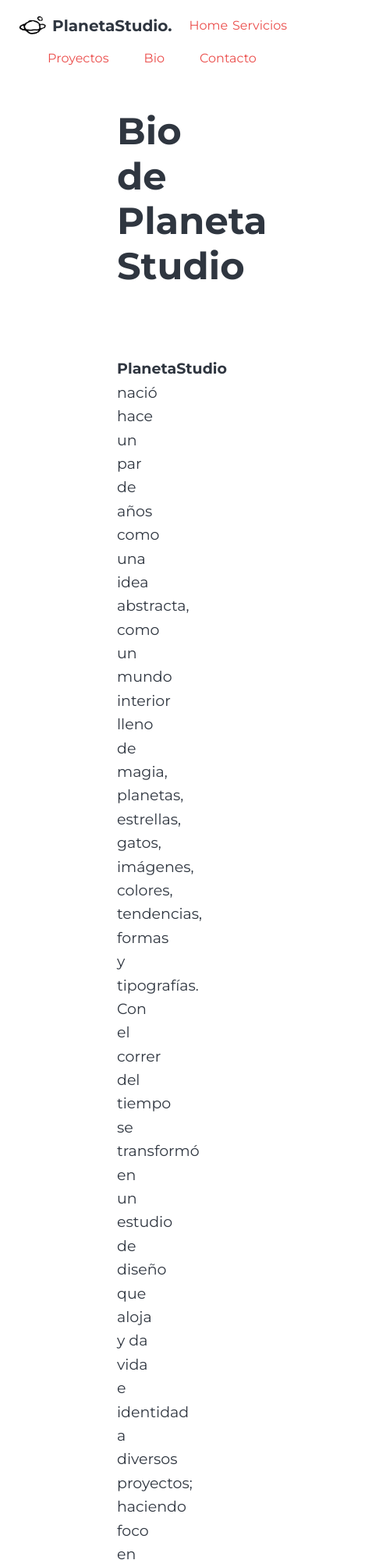
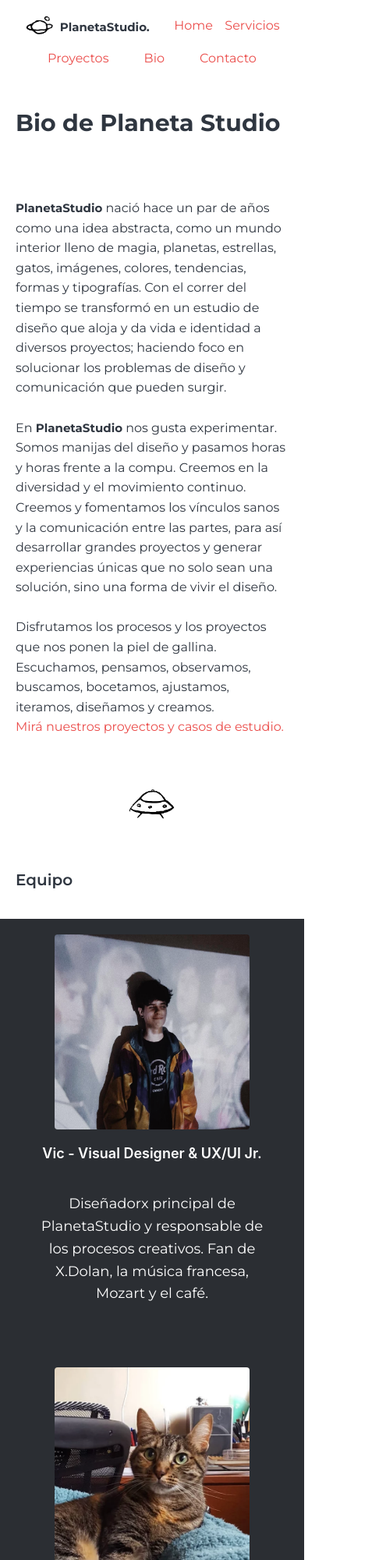
Before and after one commit to VicVe/planeta_studio_web, a website: page pages/bio.html in a window 390 px wide. Shown: the top 2000 px of the page at 78% size, 486 px wide, since content can reach past the window. Drawn offline with nearby package versions, Linux system fonts and the light colour scheme.

Commit message:
correccion de responsive en secciones

```diff
--- a/css/estilo.css
+++ b/css/estilo.css
@@ -34,6 +34,17 @@ h1{
     font-family: 'Montserrat', sans-serif;
     font-weight: 700;
     font-size: 3rem;
+    padding-right: 200px;
+    padding-left: 150px;
+    padding-bottom:40px;
+    padding-top: 40px;
+}
+
+h2{
+    color:#2f3640;
+    font-family: 'Montserrat', sans-serif;
+    font-weight: 600;
+    font-size: 2rem;
     padding-right: 200px;
     padding-left: 150px;
     padding-bottom:40px;
@@ -190,8 +201,34 @@ section article img{
     margin: 10px;
     flex-direction: column;
     justify-content: center;
+}
 
+/*MANIFIESTO HOME*/
+.manifiesto {
+    margin: 0px;
+    display: flex;
+    flex-wrap: wrap;
+}
+.manifiesto > div {
+        background-color: #ffffff;
+        width: 450px;
+        margin: 10px;
+        text-align: left;
+        line-height: 75px;
+        font-size: 30px;
+}
 
+.manifiesto h3 {
+    text-align: center;
+    font-weight: 600;
+    font-size: 25px;
+}
+
+.manifiesto p {
+    margin: 10px;
+    font-weight: 400;
+    font-size: 18px;
+    padding:20px;
 }
 
 
@@ -243,7 +280,7 @@ section article img{
 }
 
 .janguer{
-    background-image: url("../images/janguer.png");
+    background-image: url("../images/janguer1.png");
     flex-flow: column wrap;
     justify-content:space-around;
     text-decoration: none;
@@ -251,12 +288,12 @@ section article img{
     color: #2b2e33;
 }
 .milo{
-    background-image: url("../images/milo.png");
+    background-image: url("../images/milo1.png");
     flex-flow: column wrap;
     justify-content:space-around;
 }
 .logofolio{
-    background-image: url("../images/logofolio.png");
+    background-image: url("../images/logof1.png");
     flex-flow: column wrap;
     justify-content:space-around;
 }
@@ -279,23 +316,40 @@ div div a:hover {
 
 
 /*EQUIPO Y BIO*/
-.equipoFlex{
-    background-color: #2b2e33;
-    padding: 20px;
+/*EQUIPO Y BIO*/
+.equipo {
+    margin: 0px;
     display: flex;
     flex-wrap: wrap;
-    grid-row-gap: 20px;
-    background-color: #2b2e33;
-    height: 50%;
 }
-.cardEquipo{
-    width: 50%;
-    height: 50%;
-    display: flex;
-    flex-wrap: wrap;
-    flex-direction: column;
-    align-items: center;
+.equipo > div {
+        background-color: #2b2e33;
+        width: 50%;
+        margin: 0px;
+        text-align: center;
+        line-height: 75px;
+        font-size: 30px;
+        align-items: center;
+        padding-top: 20px;
+        padding-bottom: 20px;
 }
+
+.equipo h3 {
+    color: #ffffff;
+    text-align: center;
+    font-weight: 600;
+    font-size: 18px;
+    padding-top: 20px;
+}
+
+.equipo p {
+    color: #ffffff;
+    margin: 10px;
+    font-weight: 400;
+    font-size: 18px;
+    padding:30px;
+}
+
 .imagen{
     width: 250px;
     height: 250px;
@@ -303,40 +357,10 @@ div div a:hover {
     flex-direction: column;
     justify-content: center;
 }
-.titulo{
-    color:#d1d1d1;
-    font-family:'Montserrat', sans-serif;
-    font-size:medium;
-    font-weight:600;
-    text-align: justify;
-    padding-top: 20px;
-    flex-direction: column;
-    justify-content: center;
-}
-.resumen{
-    height: 150px;
-    padding-top: 50px;
-    padding-bottom: 50px;
-    color:#d1d1d1;
-    font-family:'Montserrat', sans-serif;
-    font-size:medium;
-    text-align: left;
-    margin:auto;
-    flex-direction: column;
-    justify-content: center;
-}
-
 .flex-container {
     display: flex;
-    flex-direction: row;
-  }
-
-  /* Responsive layout - makes a one column layout instead of a two-column layout */
-  @media (max-width: 800px) {
-    .flex-container {
-      flex-direction: column;
-    }
-  }
+    flex-wrap: wrap;
+}
 
 /*CONTACTO*/
 .centrar{
@@ -396,6 +420,7 @@ input:hover{
 .logo0{
     display:block;
     margin:auto;
+    padding-bottom: 20px;
 }
 
 /*FOOTER*/
@@ -406,7 +431,7 @@ footer{
     grid-column-start: 1;
     grid-column-end: 4;
     text-align: center;
-    padding: 80px 0 80px 0;
+    padding: 50px 0 50px 0;
 }
 
 .txtFooter{
@@ -450,3 +475,59 @@ footer span{
     padding-right: 25px;
 
 }
+
+@media (max-width: 800px) {
+    nav{
+        flex-direction: column;
+    }
+
+    span{
+        font-size: 15px;
+
+    }
+
+    h1 {
+        font-size: 30px;
+        padding-right: 20px;
+        padding-left: 20px;
+        padding-bottom:30px;
+        padding-top: 40px;
+    }
+
+    h2{
+        font-size: 20px;
+        padding-right: 20px;
+        padding-left: 20px;
+        padding-bottom:30px;
+        padding-top: 40px;
+        text-align: left;
+
+    }
+
+    p{
+        font-size: 16px;
+        padding-right: 20px;
+        padding-left: 20px;
+        padding-bottom:40px;
+        padding-top: 40px;
+
+    }
+    a{
+        font-size: 16px;
+
+    }
+
+    section{
+        flex-direction: column;
+    }
+
+    .equipo > div {
+        background-color: #2b2e33;
+        width: 100%;
+        margin: 0px;
+        text-align: center;
+        line-height: 75px;
+        font-size: 30px;
+        align-items: center;
+    }
+}
--- a/pages/bio.html
+++ b/pages/bio.html
@@ -36,23 +36,25 @@
                 <a class="noSubrayado" href="proyectos.html">Mirá nuestros proyectos y casos de estudio.</a>
             </p>
             <img class="logo0 img-fluid align-item-center" style="width:70px;" src="../images/nave.png" alt="nave" width=".."/>
-        <div class="subtitulo"><h2>Equipo</h2></div>
+        <h2>Equipo</h2>
 
-        <div class="equipoFlex flex-container">
-            <div class="cardEquipo">
+
+        <div class="equipo flex-container">
+            <div class="manifiestoItem">
                 <img class="imagen rounded" src="../images/vic.png" alt="vic" title="Hola! Soy Vic"/> <!--width="250"-->
-                <h3 class="titulo">Vic - Visual Designer & UX/UI Jr.</h3>  <!--antes era clase type600 padd-->
-                <p class="resumen">
+                <h3>Vic - Visual Designer & UX/UI Jr.</h3>  <!--antes era clase type600 padd-->
+                <p>
                     Diseñadorx principal de PlanetaStudio y responsable de los procesos creativos.
                     Fan de X.Dolan, la música francesa, Mozart y el café.
                 </p>
             </div>
-            <div class="cardEquipo">
-               <img class="imagen rounded" src="../images/atun.png" alt="atun" title="Y yo soy Atún"/> <!--width="250"-->
-                <h3 class="titulo">Atún - Director & Ceo</h3>  <!--antes era clase type600 padd-->
-                <p class="resumen">
-                        Director de PlanetaStudio y responsable de las videollamadas con clientes.
-                        Fan del queso cremoso.
+
+            <div class="manifiestoItem">
+                <img class="imagen rounded" src="../images/atun.png" alt="atun" title="Y yo soy Atún"/> <!--width="250"-->
+                <h3>Atún - Director & Ceo</h3>  <!--antes era clase type600 padd-->
+                <p>
+                    Director de PlanetaStudio y responsable de las videollamadas con clientes.
+                    Fan del queso cremoso.
                 </p>
             </div>
         </div>
```
Also changed, not shown: index.html (+17 -15 lines), images/akun.png (deleted), images/behance.png (deleted), images/dinamo.png (deleted), images/janguer1.png (added), images/linkedin.png (deleted), images/logof1.png (added), images/mail.png (deleted), images/manif1.png (deleted), images/manif2.png (deleted), images/manif3.png (deleted), images/medium.png (deleted), images/milo1.png (added), images/youtube.png (deleted).
